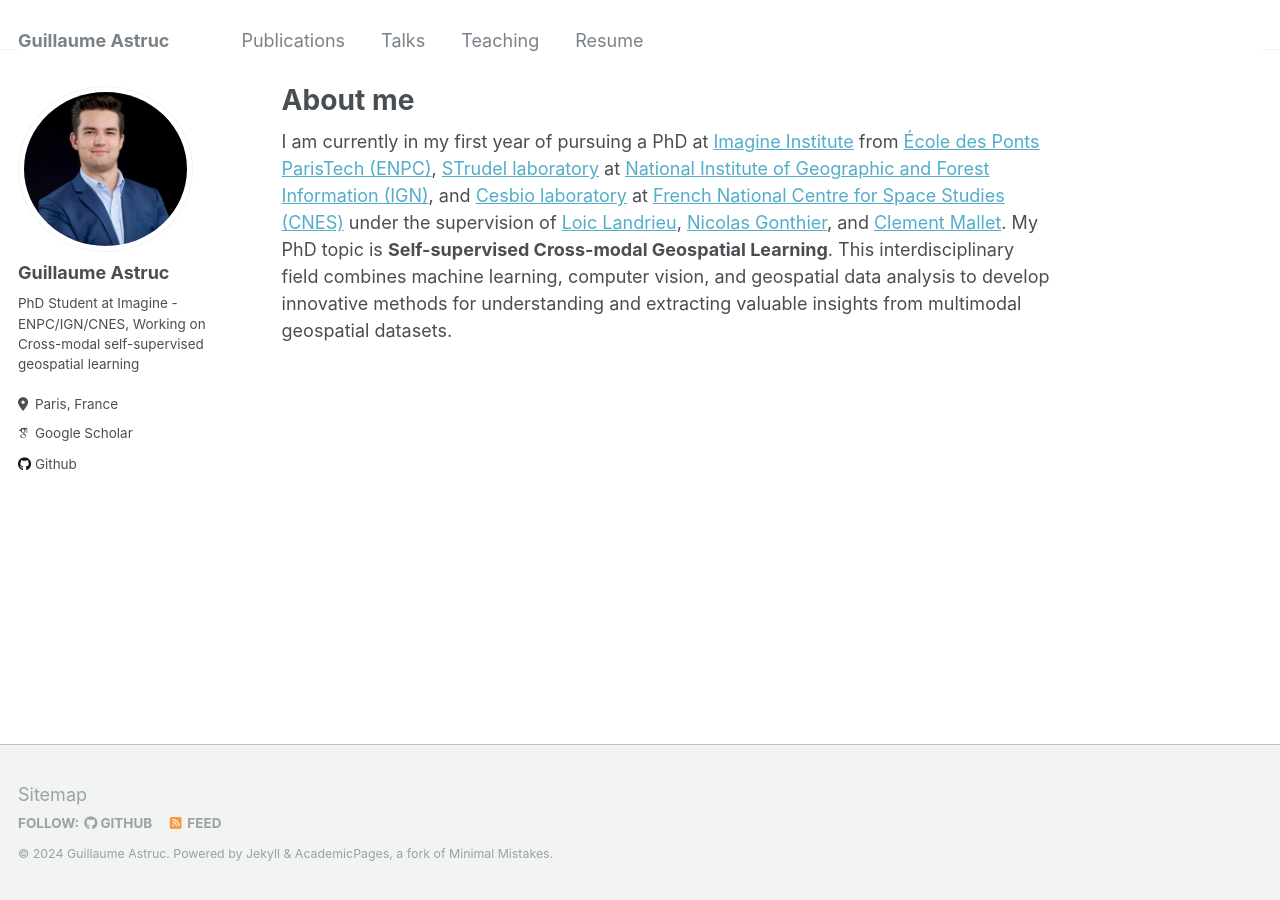
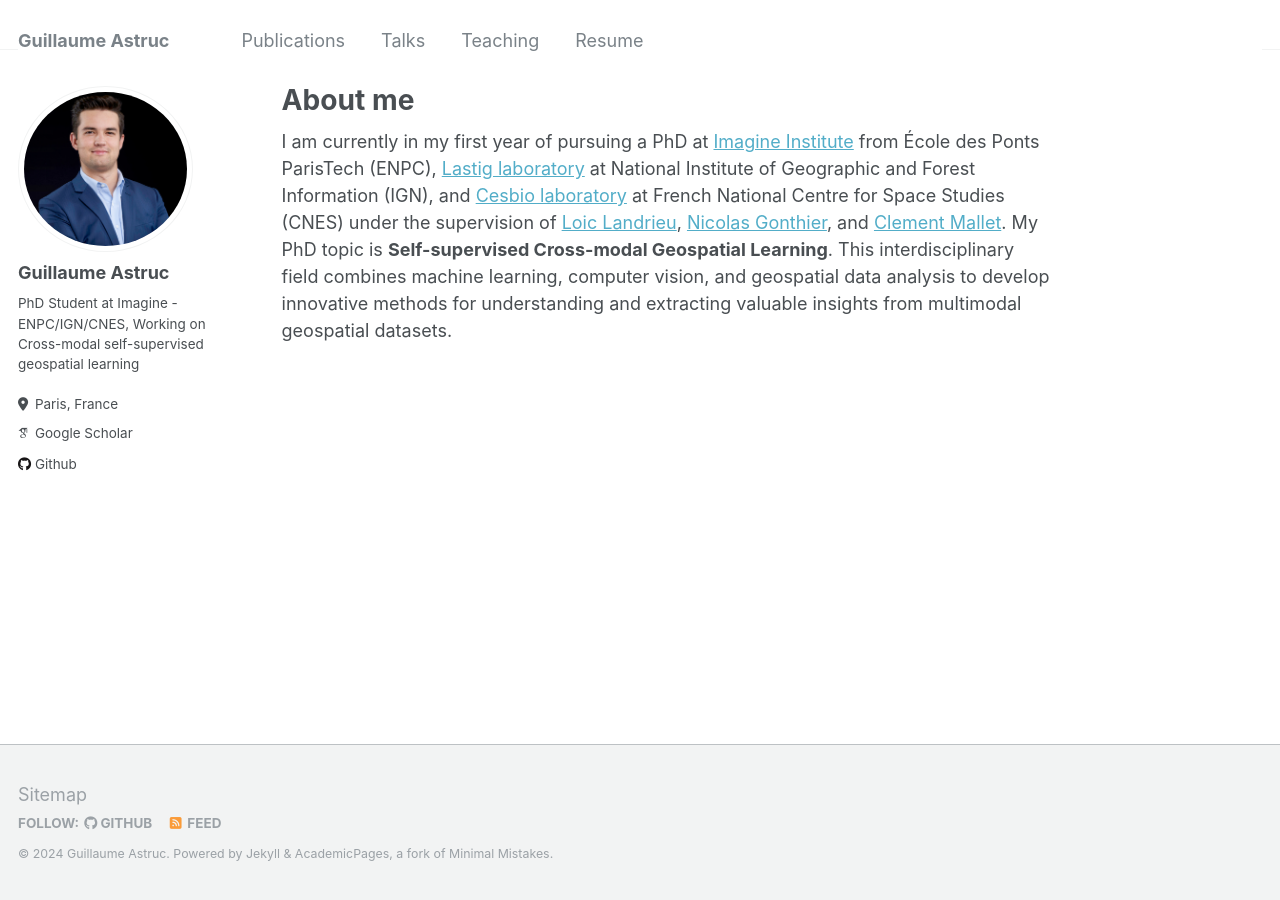
Before and after one commit to gastruc/gastruc.github.io, a Jekyll site: the page built from _pages/about.md, in a window 1280 px wide. Built offline with Jekyll 4.4.1, drawn with Linux system fonts in a browser that asks for light colours; some web fonts are replaced.

Commit message:
Update about.md

```diff
--- a/_pages/about.md
+++ b/_pages/about.md
@@ -6,4 +6,4 @@ redirect_from:
   - /about/
   - /about.html
 ---
-I am currently in my first year of pursuing a PhD at [Imagine Institute](https://www.imagine.enpc.fr/) from [École des Ponts ParisTech (ENPC)](https://www.enpc.fr/), [STrudel laboratory](https://recherche.ign.fr/labos/strudel/) at [National Institute of Geographic and Forest Information (IGN)](https://www.ign.fr/), and [Cesbio laboratory](https://www.cesbio.ups-tlse.fr/) at [French National Centre for Space Studies (CNES)](https://cnes.fr/en) under the supervision of [Loic Landrieu](https://loiclandrieu.com/), [Nicolas Gonthier](https://ngonthier.github.io/), and [Clement Mallet](https://www.umr-lastig.fr/clement-mallet/). My PhD topic is **Self-supervised Cross-modal Geospatial Learning**. This interdisciplinary field combines machine learning, computer vision, and geospatial data analysis to develop innovative methods for understanding and extracting valuable insights from multimodal geospatial datasets.
+I am currently in my first year of pursuing a PhD at [Imagine Institute](https://imagine-lab.enpc.fr/) from École des Ponts ParisTech (ENPC), [Lastig laboratory](https://www.umr-lastig.fr/) at National Institute of Geographic and Forest Information (IGN), and [Cesbio laboratory](https://www.cesbio.cnrs.fr/) at French National Centre for Space Studies (CNES) under the supervision of [Loic Landrieu](https://loiclandrieu.com/), [Nicolas Gonthier](https://ngonthier.github.io/), and [Clement Mallet](https://www.umr-lastig.fr/clement-mallet/). My PhD topic is **Self-supervised Cross-modal Geospatial Learning**. This interdisciplinary field combines machine learning, computer vision, and geospatial data analysis to develop innovative methods for understanding and extracting valuable insights from multimodal geospatial datasets.
```
